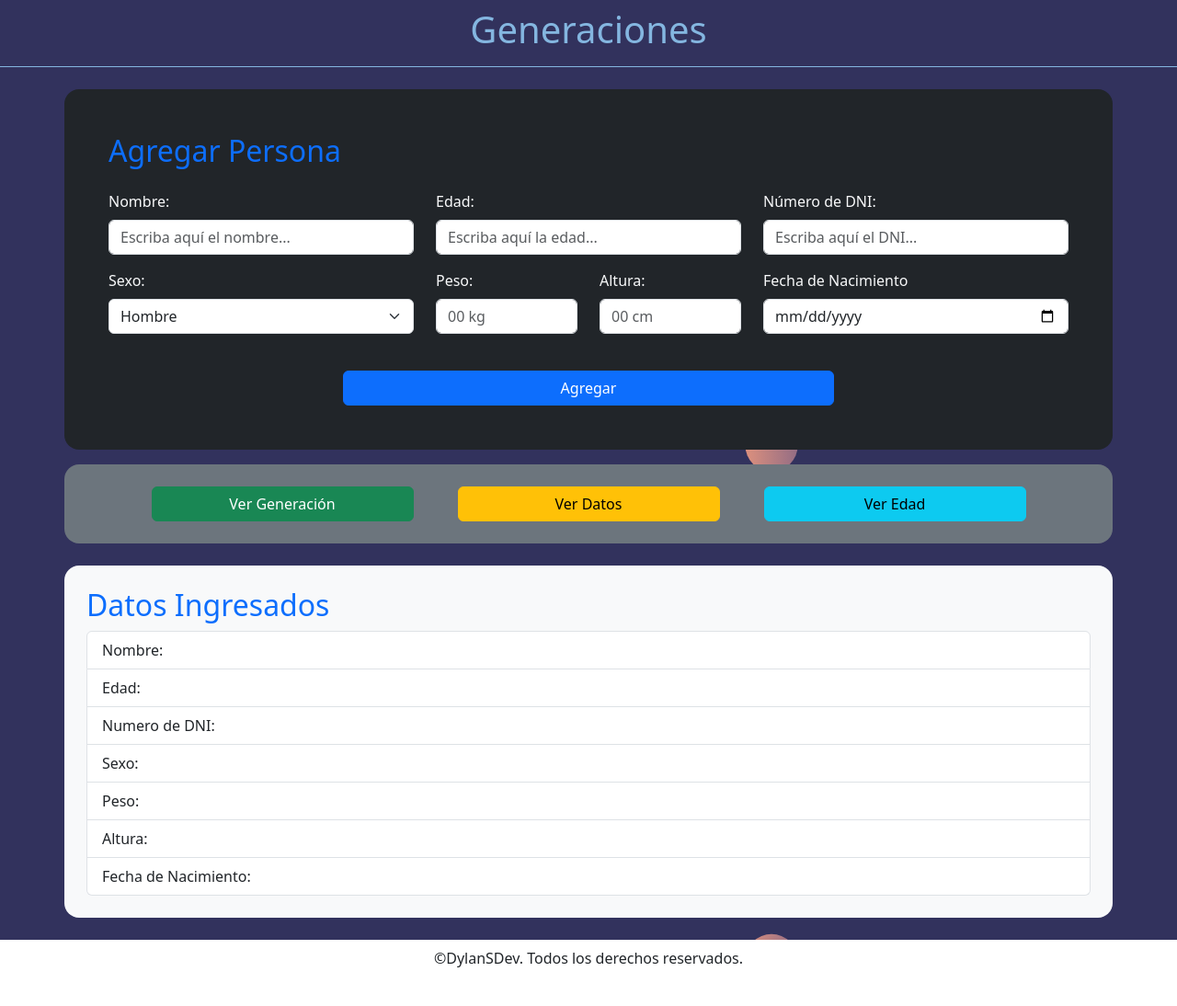
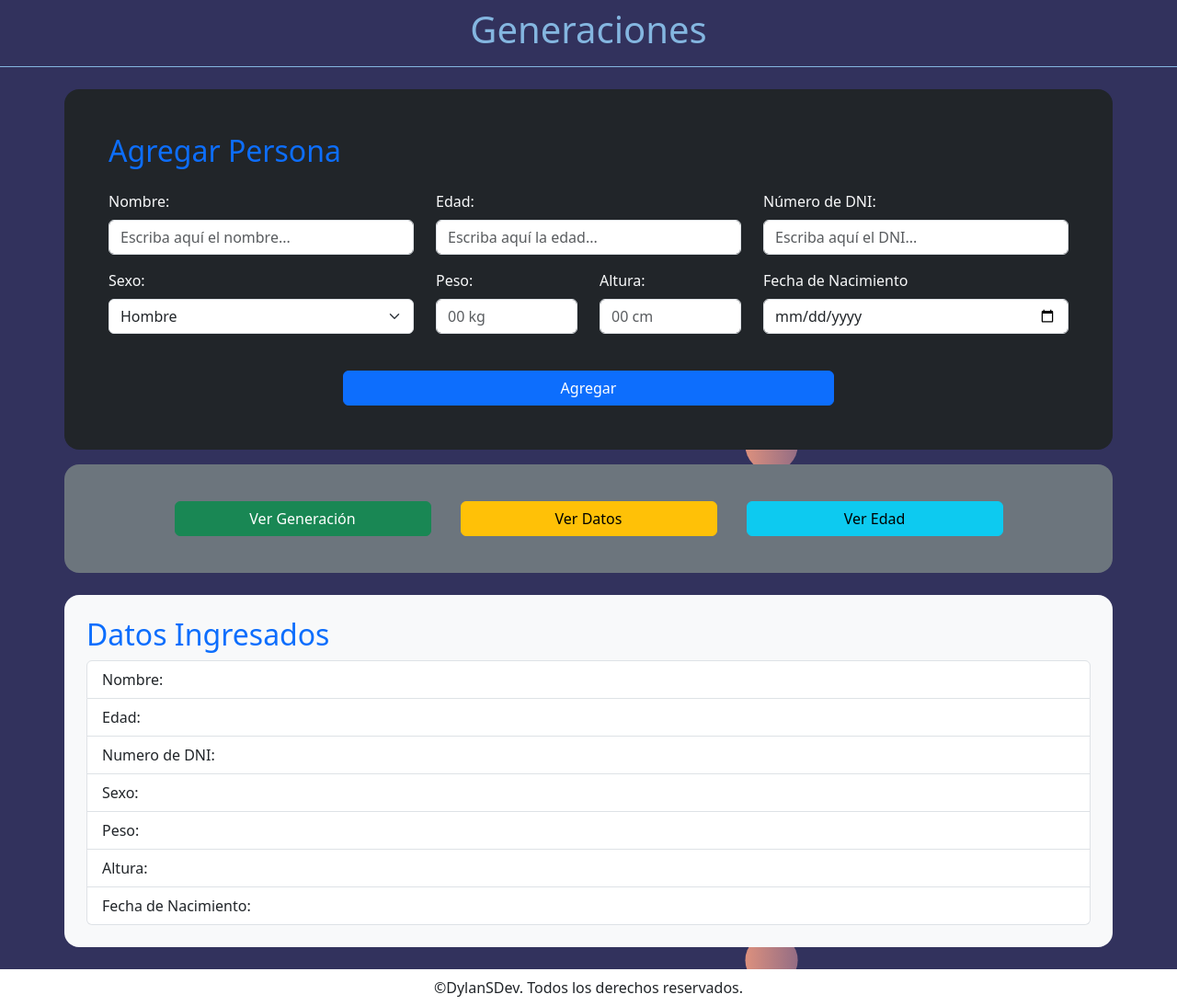
Before and after one commit to DylanSDev/generaciones, a plain HTML site: page index.html in a window 1280 px wide. Shown: the whole page at 92% size. Before the commit the page ends 1062 px from the top, so only its background shows below. Drawn offline with nearby package versions, Linux system fonts and the light colour scheme.

Commit message:
Se han ultimado algunos detalles.

```diff
--- a/index.html
+++ b/index.html
@@ -113,22 +113,22 @@
       </section>
 
       <!-- Funcionalidades -->
-      <section class="container bg-secondary rounded-4 mt-3">
+      <section class="container bg-secondary rounded-4 mt-3 p-4">
         <article class="row justify-content-center">
-          <button type="button" class="btn btn-success m-4 col-md-3">
+          <button type="button" class="btn btn-success my-3 mx-md-3 col-md-3">
             Ver Generación
           </button>
-          <button type="button" class="btn btn-warning m-4 col-md-3">
+          <button type="button" class="btn btn-warning my-3 mx-md-3 col-md-3">
             Ver Datos
           </button>
-          <button type="button" class="btn btn-info m-4 col-md-3">
+          <button type="button" class="btn btn-info my-3 mx-md-3 col-md-3">
             Ver Edad
           </button>
         </article>
       </section>
 
       <!-- Datos ingresados -->
-      <section class="container bg-light rounded-4 p-md-4 my-4">
+      <section class="container bg-light rounded-4 p-3 p-md-4 my-4">
         <h2 class="text-primary mb-2">Datos Ingresados</h2>
         <ul class="list-group">
           <li class="list-group-item">Nombre:</li>
```
